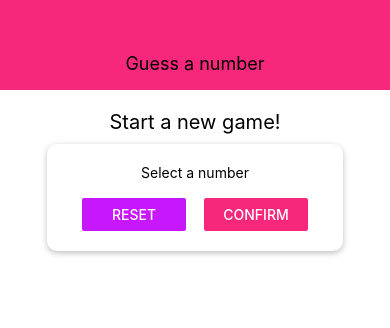
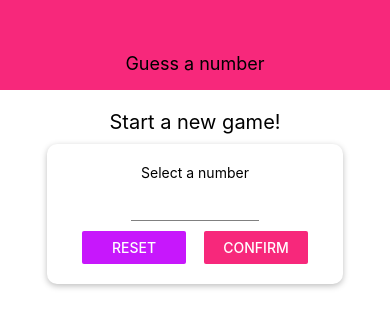
Before and after one commit to leosuncin/unga, a React Native app: screen / in a window 390 px wide. Shown: the top 328 px of the page. Built offline with nearby package versions, Linux system fonts and the light colour scheme.

Commit message:
feat: Style input number

```diff
--- a/screens/start-game.tsx
+++ b/screens/start-game.tsx
@@ -10,7 +10,13 @@ const StartGameScreen = () => {
       <Text style={styles.title}>Start a new game!</Text>
       <Card style={styles.inputContainer}>
         <Text>Select a number</Text>
-        <TextInput keyboardType="numeric" />
+        <TextInput
+          keyboardType="number-pad"
+          autoCorrect={false}
+          blurOnSubmit
+          maxLength={2}
+          style={styles.input}
+        />
         <View style={styles.buttonContainer}>
           <View style={styles.button}>
             <Button title="Reset" onPress={() => {}} color={ACCENT_COLOR} />
@@ -34,6 +40,14 @@ const styles = StyleSheet.create({
     maxWidth: '80%',
     alignItems: 'center',
   },
+  input: {
+    height: 30,
+    width: '50%',
+    borderBottomColor: 'grey',
+    borderBottomWidth: 1,
+    marginVertical: 10,
+    textAlign: 'center',
+  },
   title: {
     fontSize: 20,
     marginVertical: 10,
```
